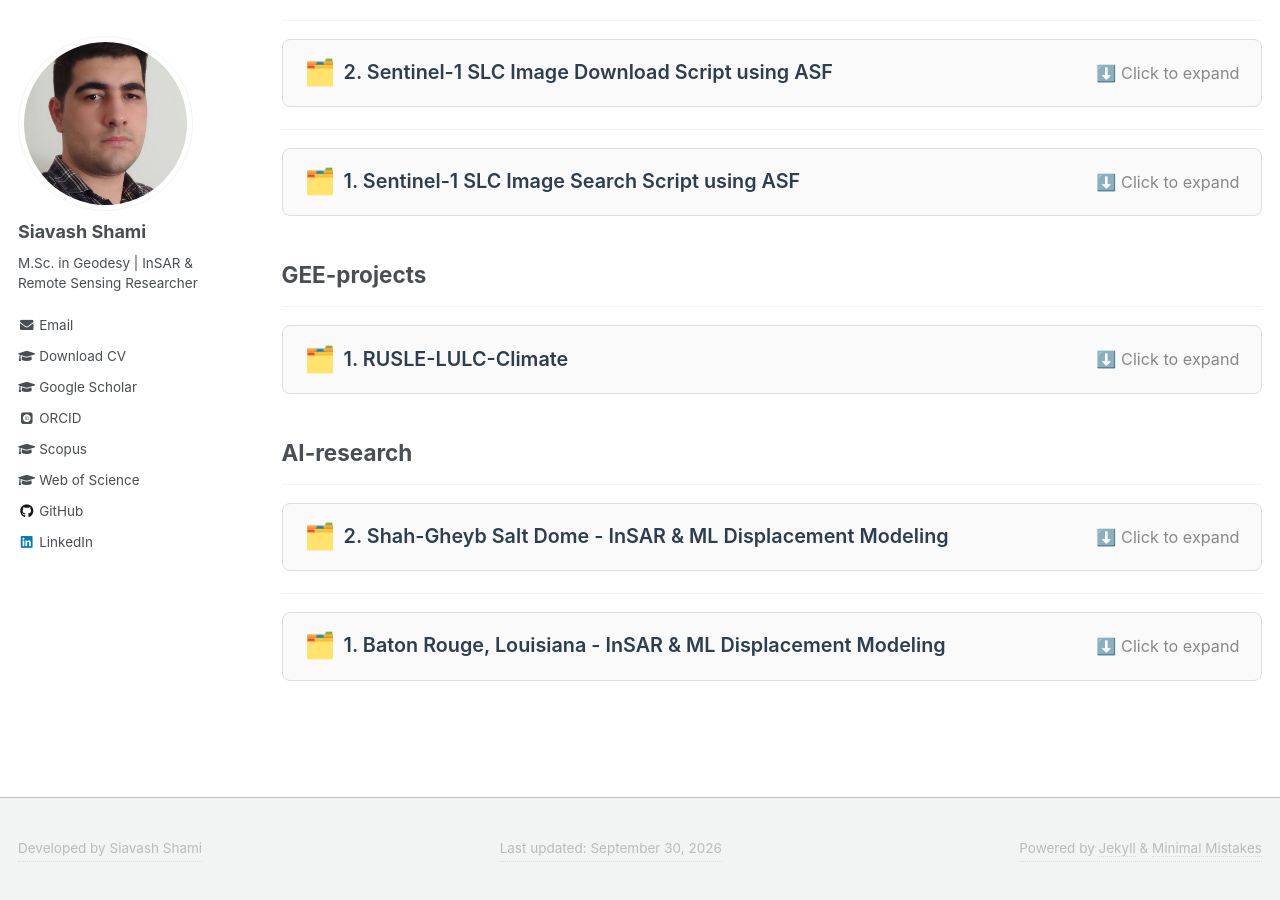
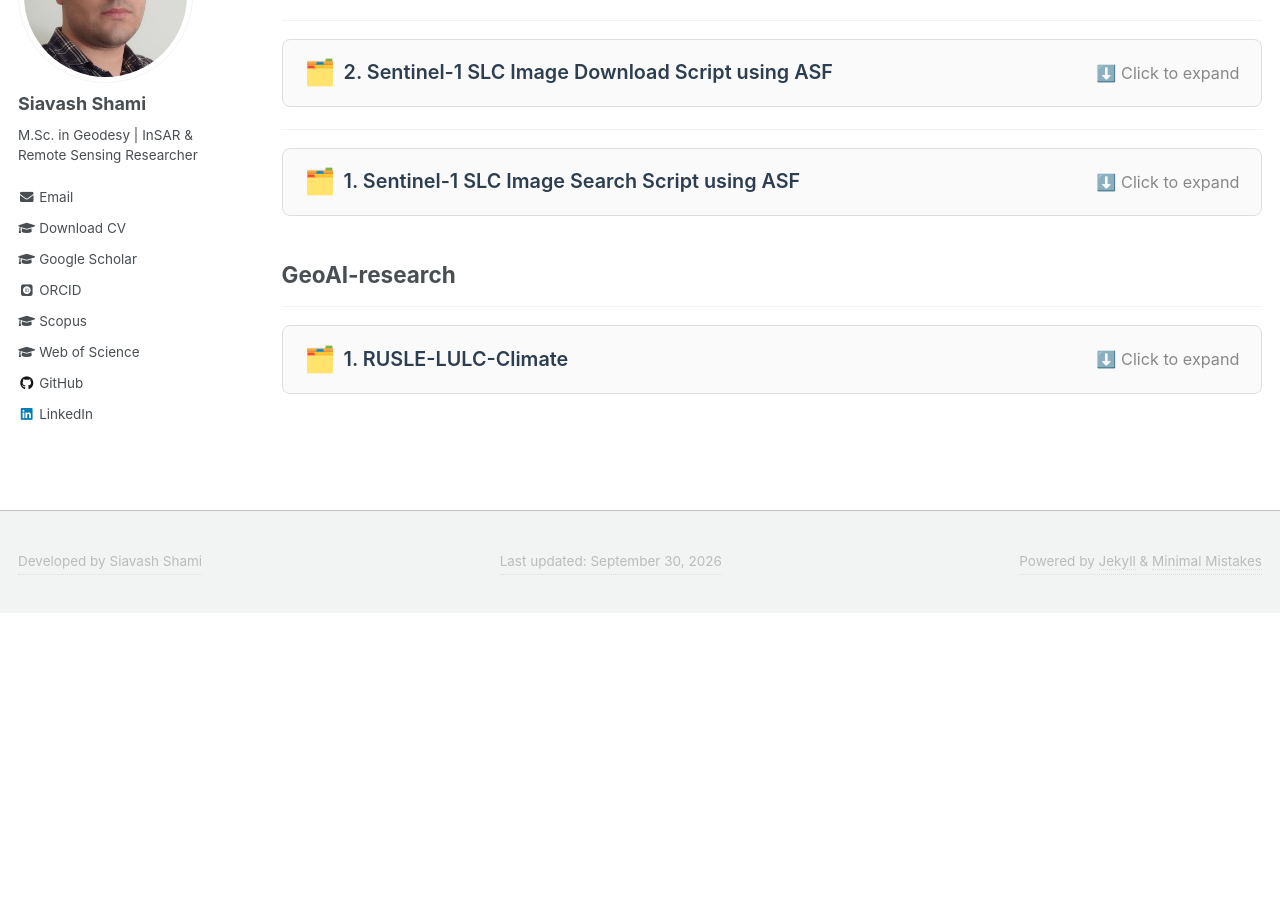
Before and after one commit to siavashshami/siavashshami.github.io, a Jekyll site: the page built from _pages/codes_scripts.md, in a window 1280 px wide and 900 px high, scrolled down 516 px. Built offline with Jekyll 4.4.1, drawn with Linux system fonts in a browser that asks for light colours; some web fonts are replaced; after the commit the page ends 1129 px from its top, so only the background shows below that.

Commit message:
Update codes_scripts.md

```diff
--- a/_pages/codes_scripts.md
+++ b/_pages/codes_scripts.md
@@ -172,7 +172,7 @@ author_profile: true
 </details>
 
 
-## GEE-projects
+## GeoAI-research
 ---
 <details style="border: 1px solid #ddd; border-radius: 8px; padding: 0.8rem 1.2rem; margin-bottom: 1.2rem; background: #fafafa; transition: all 0.2s;">
   <summary style="font-size: 1.1rem; font-weight: 600; color: #2c3e50; cursor: pointer; list-style: none; display: flex; align-items: center; gap: 8px;">
@@ -208,76 +208,3 @@ author_profile: true
 
   </div>
 </details>
-
-
-## AI-research
----
-<details style="border: 1px solid #ddd; border-radius: 8px; padding: 0.8rem 1.2rem; margin-bottom: 1.2rem; background: #fafafa; transition: all 0.2s;">
-  <summary style="font-size: 1.1rem; font-weight: 600; color: #2c3e50; cursor: pointer; list-style: none; display: flex; align-items: center; gap: 8px;">
-    <span style="font-size: 1.4rem;">🗂️</span>
-    2. Shah-Gheyb Salt Dome - InSAR & ML Displacement Modeling
-    <span style="margin-left: auto; font-size: 0.9rem; color: #888; font-weight: 400;">
-      ⬇️ Click to expand
-    </span>
-  </summary>
-
-  <div style="padding-top: 1rem; border-top: 1px solid #eee; margin-top: 0.8rem;">
-
-    <p style="font-size: 1rem; line-height: 1.7; color: #444;">
-      <strong>📌 Description:</strong><br>
-     This collection of Python scripts covers the entire machine learning workflow for the Shah‑Gheyb salt dome study: from training and evaluating Random Forest and SVR models (with 100‑iteration validation), to generating spatial prediction maps from raster layers, plotting histograms and profile comparisons with error‑based coloring, comparing model performance across 29 feature scenarios.
-    </p>
-
-    <div style="display: flex; flex-wrap: wrap; gap: 1.5rem; margin: 1rem 0; font-size: 0.95rem; background: #f0f4f8; padding: 0.8rem 1.2rem; border-radius: 6px;">
-      <span><strong>📁 Format:</strong> Python & CSV</span>
-    </div>
-
-    <p style="margin: 0.8rem 0 0.4rem;">
-      <strong>📥 Download Link:</strong><br>
-      <a href="https://github.com/siavashshami/AI-research/tree/main/machine-learning/Shah-Gheyb%20Salt%20Dome%20-%20InSAR%20%26%20ML%20Displacement%20Modeling" target="_blank" style="color: #3498db; text-decoration: none; border-bottom: 1px dotted #3498db;">
-        🔗 Download from GitHub
-      </a>
-    </p>
-
-    <div style="margin-top: 1.2rem; padding: 0.8rem 1rem; background: #f9f9f9; border-left: 4px solid #3498db; border-radius: 4px; font-size: 0.92rem; color: #555;">
-      <strong>📜 Citation:</strong><br>
-      Shami, S., Shahriari, M. A., Nilfouroushan, F., Forghani, N., Salimi, M., & Reshadi, M. A. M. (2024). Surface displacement measurement and modeling of the Shah-Gheyb salt dome in southern Iran using InSAR and machine learning techniques. International Journal of Applied Earth Observation and Geoinformation
-    </div>
-
-  </div>
-</details>
----
-<details style="border: 1px solid #ddd; border-radius: 8px; padding: 0.8rem 1.2rem; margin-bottom: 1.2rem; background: #fafafa; transition: all 0.2s;">
-  <summary style="font-size: 1.1rem; font-weight: 600; color: #2c3e50; cursor: pointer; list-style: none; display: flex; align-items: center; gap: 8px;">
-    <span style="font-size: 1.4rem;">🗂️</span>
-    1. Baton Rouge, Louisiana - InSAR & ML Displacement Modeling
-    <span style="margin-left: auto; font-size: 0.9rem; color: #888; font-weight: 400;">
-      ⬇️ Click to expand
-    </span>
-  </summary>
-
-  <div style="padding-top: 1rem; border-top: 1px solid #eee; margin-top: 0.8rem;">
-
-    <p style="font-size: 1rem; line-height: 1.7; color: #444;">
-      <strong>📌 Description:</strong><br>
-     This project applies machine learning models (Lasso, KNN, Gradient Boosting, Random Forest) to predict land displacement rates using InSAR and GNSS data in East Baton Rouge Parish, Louisiana. The models are trained on topographic and anthropogenic features (DEM, slope, fault, river, road, land use, etc.) and evaluated using R², RMSE, and MAE.
-    </p>
-
-    <div style="display: flex; flex-wrap: wrap; gap: 1.5rem; margin: 1rem 0; font-size: 0.95rem; background: #f0f4f8; padding: 0.8rem 1.2rem; border-radius: 6px;">
-      <span><strong>📁 Format:</strong> Python & CSV</span>
-    </div>
-
-    <p style="margin: 0.8rem 0 0.4rem;">
-      <strong>📥 Download Link:</strong><br>
-      <a href="https://github.com/siavashshami/AI-research/tree/main/machine-learning/Baton%20Rouge%2C%20Louisiana%20-%20InSAR%20%26%20ML%20Displacement%20Modeling" target="_blank" style="color: #3498db; text-decoration: none; border-bottom: 1px dotted #3498db;">
-        🔗 Download from GitHub
-      </a>
-    </p>
-
-    <div style="margin-top: 1.2rem; padding: 0.8rem 1rem; background: #f9f9f9; border-left: 4px solid #3498db; border-radius: 4px; font-size: 0.92rem; color: #555;">
-      <strong>📜 Citation:</strong><br>
-      Abdalla, A., Shami, S., Shahriari, M. A., & Azar, M. K. (2024). Estimation of land displacement in East Baton Rouge Parish, Louisiana, using InSAR: Comparisons with GNSS and machine learning models. The Egyptian Journal of Remote Sensing and Space Sciences
-    </div>
-
-  </div>
-</details>
```
